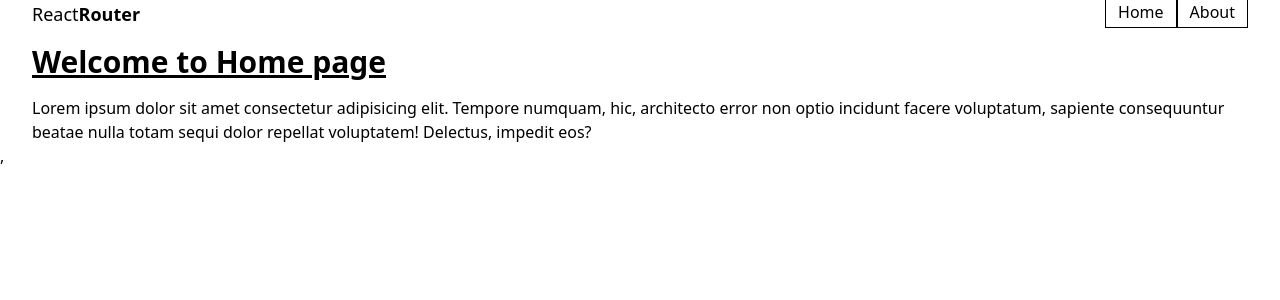
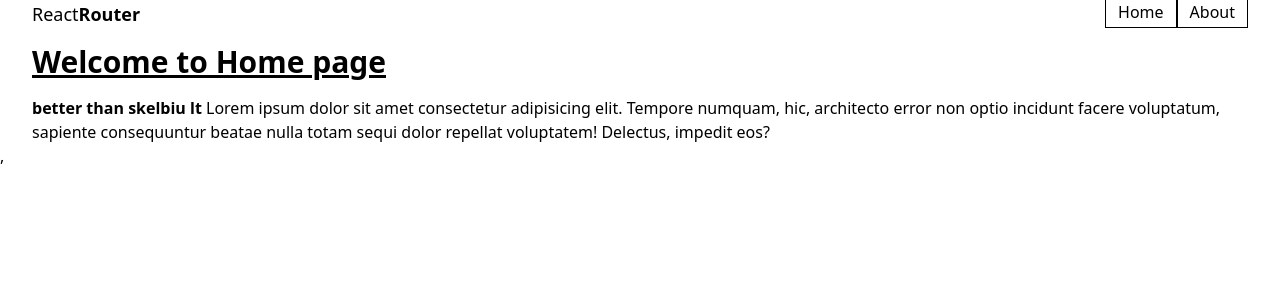
Before and after one commit to MariusCodeAcademy/feu8_10_react_router_tailwind, a React (Vite) app: page / in a window 1280 px wide. Shown: the top 300 px of the page. Built offline with nearby package versions, Linux system fonts and the light colour scheme.

Commit message:
Link  + Not found

```diff
--- a/src/App.jsx
+++ b/src/App.jsx
@@ -3,6 +3,7 @@ import AboutPage from './pages/AboutPage';
 import HomePage from './pages/HomePage';
 import Header from './components/layout/Header';
 import { Routes, Route } from 'react-router-dom';
+import NotFoundPage from './pages/NotFoundPage';
 
 export default function App() {
   return (
@@ -11,6 +12,7 @@ export default function App() {
       <Routes>
         <Route path="/" element={<HomePage />} />
         <Route path="/about" element={<AboutPage />} />
+        <Route path="*" element={<NotFoundPage />} />
       </Routes>
     </div>
   );
--- a/src/components/layout/Header.jsx
+++ b/src/components/layout/Header.jsx
@@ -1,3 +1,4 @@
+import { Link } from 'react-router-dom';
 export default function Header() {
   return (
     <header className="mb-4  ">
@@ -6,18 +7,18 @@ export default function Header() {
           React<span className="font-bold">Router</span>
         </a>
         <nav>
-          <a
-            href="/"
+          <Link
+            to="/"
             className="border hover:bg-slate-200 border-black  px-3 py-1"
           >
             Home
-          </a>
-          <a
-            href="/about"
+          </Link>
+          <Link
+            to="/about"
             className="border hover:bg-slate-200 border-black  px-3 py-1"
           >
             About
-          </a>
+          </Link>
         </nav>
       </div>
     </header>
--- a/src/pages/HomePage.jsx
+++ b/src/pages/HomePage.jsx
@@ -5,10 +5,10 @@ export default function HomePage() {
         Welcome to Home page
       </h1>
       <p>
-        Lorem ipsum dolor sit amet consectetur adipisicing elit. Tempore
-        numquam, hic, architecto error non optio incidunt facere voluptatum,
-        sapiente consequuntur beatae nulla totam sequi dolor repellat
-        voluptatem! Delectus, impedit eos?
+        <strong>better than skelbiu lt</strong> Lorem ipsum dolor sit amet
+        consectetur adipisicing elit. Tempore numquam, hic, architecto error non
+        optio incidunt facere voluptatum, sapiente consequuntur beatae nulla
+        totam sequi dolor repellat voluptatem! Delectus, impedit eos?
       </p>
     </div>
   );
--- /dev/null
+++ b/src/pages/NotFoundPage.jsx
@@ -0,0 +1,13 @@
+import { Link } from 'react-router-dom';
+
+export default function NotFoundPage() {
+  return (
+    <div className="container">
+      <h1 className="text-5xl   pb-4">OPPS, 404, page not found</h1>
+      <p className="text-lg">The page was not found</p>
+      <Link className="underline" to={'/'}>
+        try home page
+      </Link>
+    </div>
+  );
+}
```
